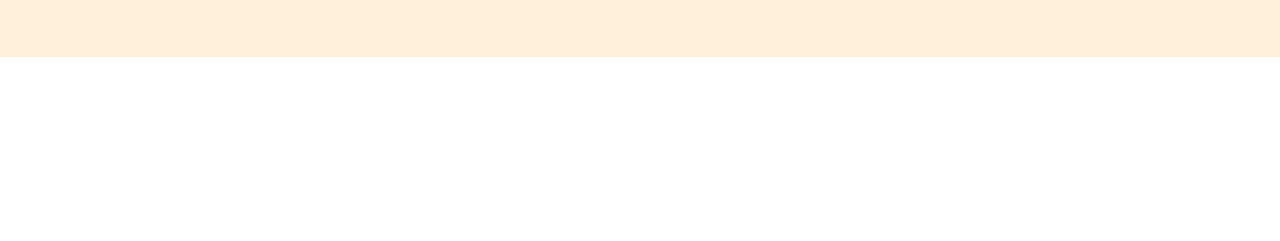
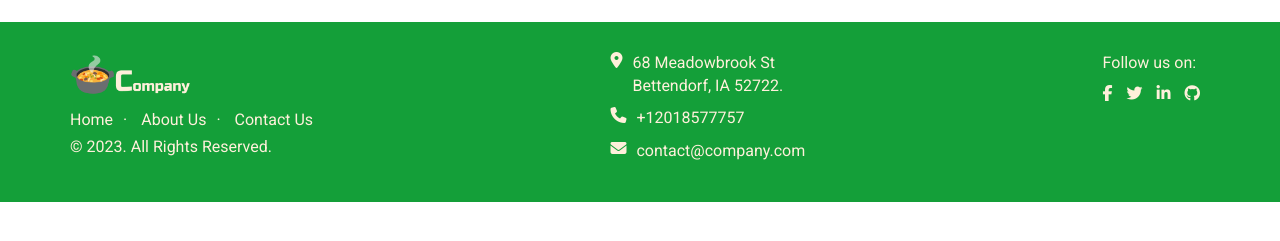
Before and after one commit to surajsharma14/Restaurant-Website, a plain HTML site: page index.html in a window 1280 px wide. Shown: the part 557-798 px from the top of the page. Drawn offline with Linux system fonts and the light colour scheme.

Commit message:
Complete Footer Section

```diff
--- a/index.html
+++ b/index.html
@@ -56,7 +56,46 @@
     </section>
     <footer>
         <div class="footer_container">
-            <!-- ... (existing code) ... -->
+            <!-- <img src="images/logo.png" alt=""> -->
+
+        <div class="footer-section1">
+            <img src="images/logo 2.png" alt="logo" width="120px">
+            <div class="quick-access">
+                    <a href="#">Home</a>
+                    <a href="#">About Us</a>
+                    <a href="#">Contact Us</a>
+            </div>
+            <p>© 2023. All Rights Reserved.</p>
+        </div>
+        <div class="footer-section2">
+            <div>
+                <i class="fa fa-map-marker" style="color: #fff0db;"></i>
+                <p>68 Meadowbrook St <br> Bettendorf, IA 52722.</p>
+              </div>
+
+              <div>
+                <i class="fa fa-phone" style="color: #fff0db;"></i>
+                <p>+12018577757</p>
+              </div>
+
+              <div>
+                <i class="fa fa-envelope" style="color: #fff0db;"></i>
+                <p><a href="mailto:support@company.com">contact@company.com</a></p>
+              </div>
+        </div>
+        <div class="footer-section3">
+            <p>
+                <span>Follow us on:</span>
+              </p>
+
+              <div class="social-icon">
+
+                <a href="#"><i class="fa fa-facebook" ></i></a>
+                <a href="#"><i class="fa fa-twitter"></i></a>
+                <a href="#"><i class="fa fa-linkedin"></i></a>
+                <a href="#"><i class="fa fa-github"></i></a>
+
+        </div>
         </div>
     </footer>
 </body>
--- a/style.css
+++ b/style.css
@@ -187,6 +187,93 @@ footer {
     gap: 15px;
     font-size: 32px;
 }
+
+
+/* footer styles */
+
+footer{
+    width: 100%;
+    height: 100%px;
+    background-color: #149f39ff;
+    margin-top: 25px;
+    /* position: absolute;
+    bottom: 0; */
+
+}
+.footer_container{
+    max-width: 1200px;
+    margin: 0 auto;
+    display: flex;
+    justify-content: space-between;
+    align-items: flex-start;
+    flex-wrap: wrap;
+
+}
+
+.footer-section1 img{
+    margin-bottom: 5px;
+}
+
+.footer-section1 p{
+    color: #fff0db;
+}
+.footer-section2 div{
+    display: flex;
+    margin-bottom: 10px;
+}
+
+.footer-section2 div i{
+    margin-right: 10px;
+}
+
+.footer-section2 div a{
+    text-decoration: none;
+    color:#fff0db;
+}
+
+.footer-section2 div p{
+    color: #fff0db;
+}
+
+.quick-access{
+    margin-bottom: 5px;
+}
+
+.quick-access a{
+    text-decoration: none;
+    color: #fff0db;
+    /* margin-right: 10px; */
+}
+
+.quick-access a::after{
+    content: "\00b7";
+    margin: 0 10px;
+}
+
+.quick-access a:last-child::after{
+    content: none;
+}
+
+.quick-access p{
+    color: #000;
+    margin-top: 5px;
+    font-weight: 400;
+}
+
+.social-icon {
+    margin-top: 8px;
+}
+.social-icon a{
+    color: #fff0db;
+    margin-right: 10px;
+    width: 80px;
+    height: 100%;
+}
+
+.footer-section3 p{
+    color: #fff0db;
+}
+
 @media (max-width: 786px) {
     .hero {
         flex-direction: column;
@@ -219,7 +306,15 @@ footer {
     .grid-image {
         border-radius: 0px;
     }
-    .footer_container {
+
+    .footer_container{
         flex-direction: column;
+        /* align-items: center; */
+        flex-wrap: wrap;
+        gap: 20px;
+    }
+
+    .footer-section1 img{
+        margin-bottom: 10px;
     }
 }
```
Also changed, not shown: images/logo 2.png (added).
